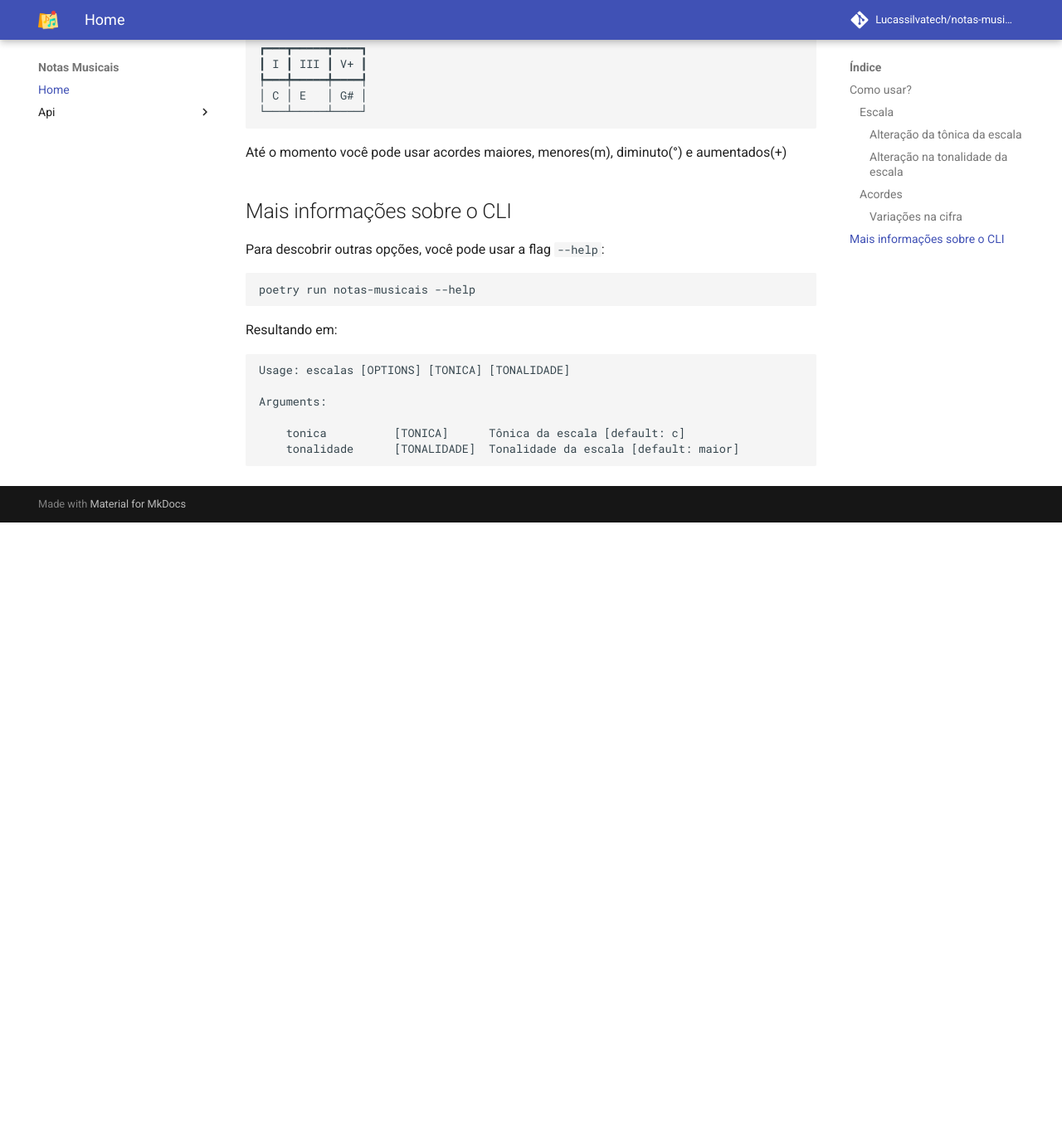
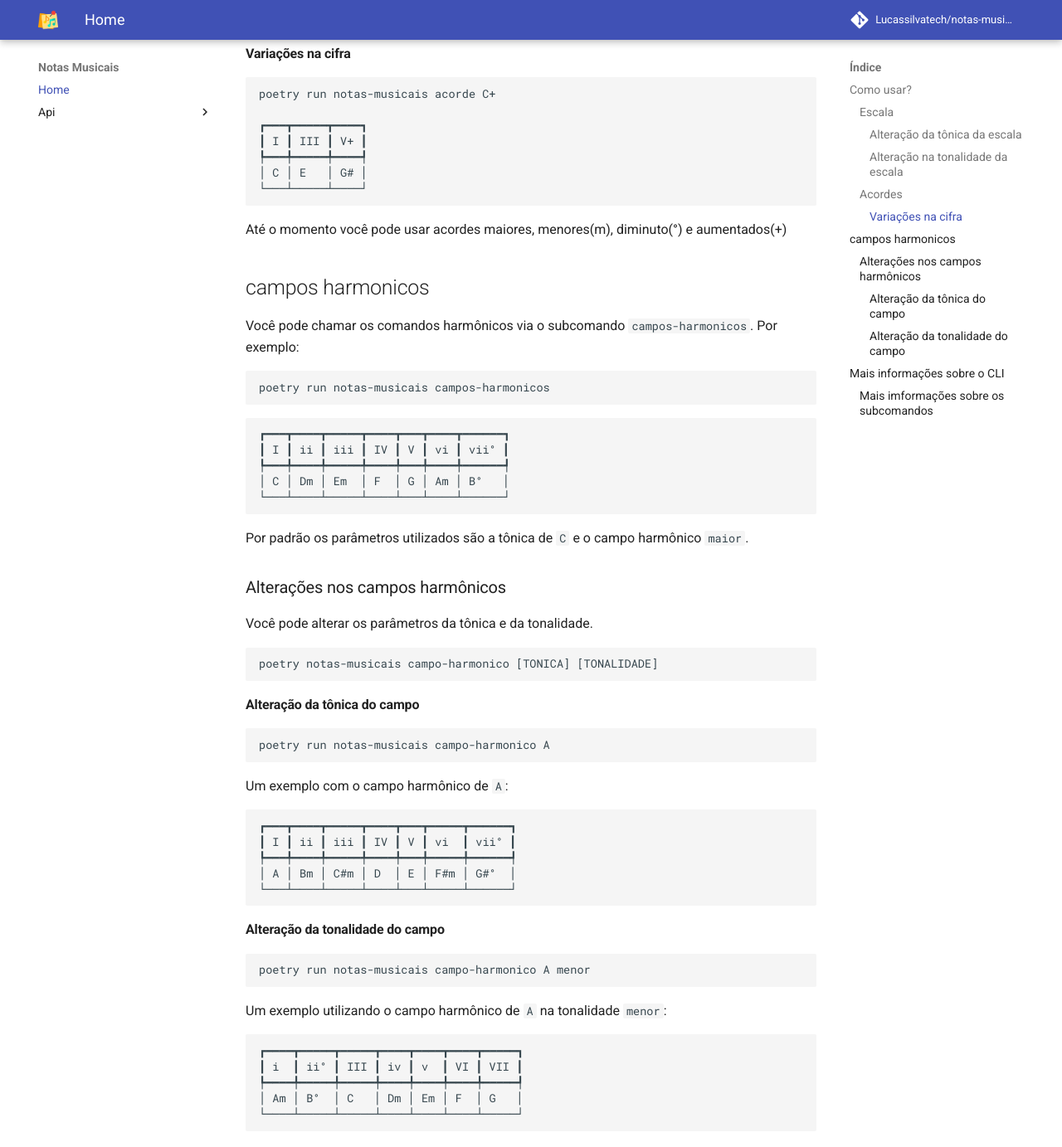
Before and after one commit to Lucassilvatech/notas-musicais, an MkDocs documentation site: the page built from docs/index.md, in a window 1280 px wide and 1400 px high, scrolled down 1979 px. Shown: the top 1383 px of the window at 83% size. Built offline with MkDocs 1.6.1 and Material for MkDocs 9.7.7, drawn with Linux system fonts in a browser that asks for light colours; comment, search, counter and statistics services are not loaded; before the commit the page ends 2609 px from its top, so only the background shows below that; some of the changed text lies outside the part shown.

Commit message:
Atualização da documentação para contemplar o subcomando de campos-harmonicos

````diff
--- a/docs/index.md
+++ b/docs/index.md
@@ -1,7 +1,9 @@
 ![logo do projeto](assets/logo.png){width="300" .center}
 # Notas musicais
 
-Notas musicais é um CLI para ajudar na formação de escalas e acordes
+Notas musicais é um CLI para ajudar na formação de escalas, acordes e campos harmônicos.
+
+Toda a aplicação é baseade em um comando chamado `notas-musicais`. esse comando tem um subcomando relacionado a cada ação que a aplicação pode realizar. Como `escalas`,`acordes` e `campo-harmonico`
 
 Temos dois comandos disponíveis `escala` e `acorde`
 
@@ -89,6 +91,64 @@
 
 Até o momento você pode usar acordes maiores, menores(m), diminuto(°) e aumentados(+)
 
+## campos harmonicos
+
+Você pode chamar os comandos harmônicos via o subcomando `campos-harmonicos`. Por exemplo:
+
+```bash
+poetry run notas-musicais campos-harmonicos
+```
+
+```
+┏━━━┳━━━━┳━━━━━┳━━━━┳━━━┳━━━━┳━━━━━━┓
+┃ I ┃ ii ┃ iii ┃ IV ┃ V ┃ vi ┃ vii° ┃
+┡━━━╇━━━━╇━━━━━╇━━━━╇━━━╇━━━━╇━━━━━━┩
+│ C │ Dm │ Em  │ F  │ G │ Am │ B°   │
+└───┴────┴─────┴────┴───┴────┴──────┘
+```
+
+Por padrão os parâmetros utilizados são a tônica de `C` e o campo harmônico `maior`.
+
+### Alterações nos campos harmônicos
+
+Você pode alterar os parâmetros da tônica e da tonalidade.
+
+```bash
+poetry notas-musicais campo-harmonico [TONICA] [TONALIDADE]
+```
+
+#### Alteração da tônica do campo
+
+```bash
+poetry run notas-musicais campo-harmonico A
+```
+
+Um exemplo com o campo harmônico de `A`:
+
+```
+┏━━━┳━━━━┳━━━━━┳━━━━┳━━━┳━━━━━┳━━━━━━┓
+┃ I ┃ ii ┃ iii ┃ IV ┃ V ┃ vi  ┃ vii° ┃
+┡━━━╇━━━━╇━━━━━╇━━━━╇━━━╇━━━━━╇━━━━━━┩
+│ A │ Bm │ C#m │ D  │ E │ F#m │ G#°  │
+└───┴────┴─────┴────┴───┴─────┴──────┘
+```
+
+#### Alteração da tonalidade do campo
+
+```bash
+poetry run notas-musicais campo-harmonico A menor
+```
+
+Um exemplo utilizando o campo harmônico de `A` na tonalidade `menor`:
+
+```
+┏━━━━┳━━━━━┳━━━━━┳━━━━┳━━━━┳━━━━┳━━━━━┓
+┃ i  ┃ ii° ┃ III ┃ iv ┃ v  ┃ VI ┃ VII ┃
+┡━━━━╇━━━━━╇━━━━━╇━━━━╇━━━━╇━━━━╇━━━━━┩
+│ Am │ B°  │ C   │ Dm │ Em │ F  │ G   │
+└────┴─────┴─────┴────┴────┴────┴─────┘
+```
+
 ## Mais informações sobre o CLI
 
 Para descobrir outras opções, você pode usar a flag `--help`:
@@ -100,10 +160,23 @@
 Resultando em:
 
 ```
-Usage: escalas [OPTIONS] [TONICA] [TONALIDADE]
+Usage: notas-musicais [OPTIONS] COMMAND [ARGS]...
+
+Commands:
+    acorde
+    campo-harmonico
+    escala
+```
+### Mais imformações sobre os subcomandos
+
+As informações sobre os subcomandos podem ser acessadas usando a flag `--help` após o nome do parâmetro. Um exemplo do uso do `help` nos campos harmônicos:
+
+```bash
+poetry run notas-musicais campo-harmonico --help
+
+Usage: notas-musicais campo-harmonico [OPTIONS] [TONICA] [TONALIDADE]
 
 Arguments:
-
-    tonica          [TONICA]      Tônica da escala [default: c]
-    tonalidade      [TONALIDADE]  Tonalidade da escala [default: maior]
+    tonica       [TONICA]      Tônica do campo harmônico [default: c]
+    tonalidade   [TONALIDADE]  Tonalidade do campo harmônico [default: maior]
 ```
````
